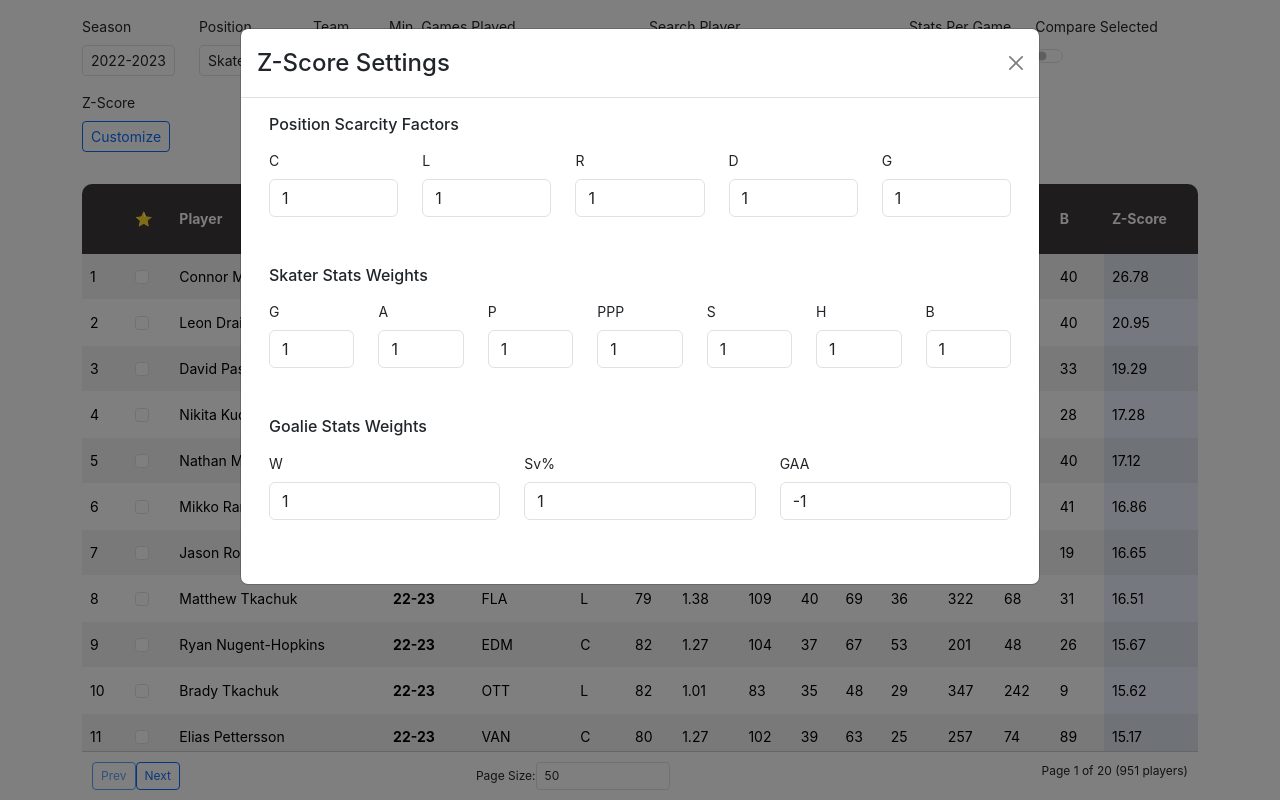
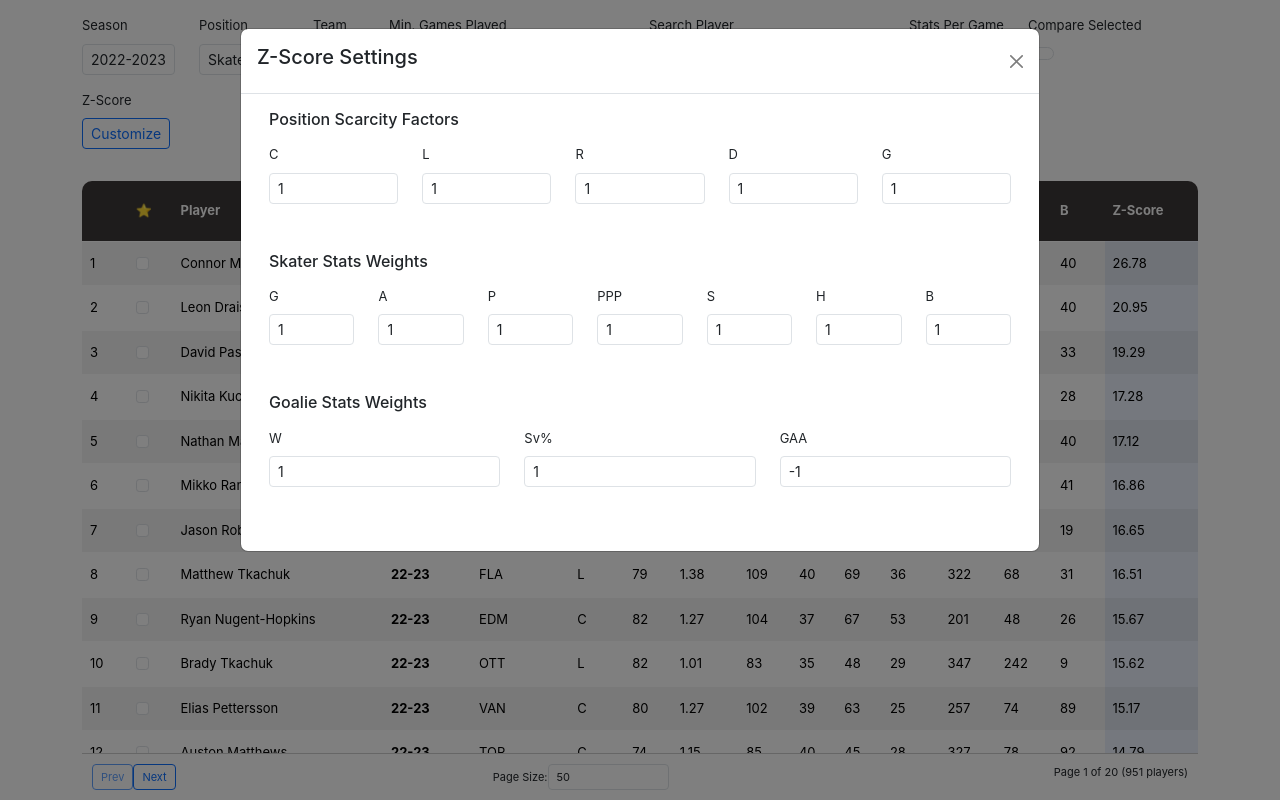
Before and after one commit to James37/nhl-fantasy-helper, a React (Create React App) app: page / in a window 1280 px wide. Both pictures are taken after a click on the button "Customize". Shown: the top 800 px of the page. Built offline with nearby package versions, Linux system fonts and the light colour scheme.

Commit message:
-css adjustments

```diff
--- a/src/components/Filters/ZScoreFilter.js
+++ b/src/components/Filters/ZScoreFilter.js
@@ -114,7 +114,7 @@ const ZScoreFilter = () => {
         size="lg"
       >
         <Modal.Header closeButton>
-          <Modal.Title>Z-Score Settings</Modal.Title>
+          <h5>Z-Score Settings</h5>
         </Modal.Header>
         <Modal.Body>
           <Container>
@@ -135,6 +135,7 @@ const ZScoreFilter = () => {
                             </Form.Label>
                             <Form.Control
                               type="number"
+                              size="sm"
                               placeholder={`Enter Scarcity Factor for ${
                                 headers.find(
                                   (header) => header.key === position
@@ -171,6 +172,7 @@ const ZScoreFilter = () => {
                             </Form.Label>
                             <Form.Control
                               type="number"
+                              size="sm"
                               name={stat}
                               placeholder={`Enter Weight for ${
                                 headers.find((header) => header.key === stat)
@@ -207,6 +209,7 @@ const ZScoreFilter = () => {
                             </Form.Label>
                             <Form.Control
                               type="number"
+                              size="sm"
                               name={stat}
                               placeholder={`Enter Weight for ${
                                 headers.find((header) => header.key === stat)
--- a/src/index.scss
+++ b/src/index.scss
@@ -5,7 +5,7 @@ body {
     sans-serif;
   -webkit-font-smoothing: antialiased;
   -moz-osx-font-smoothing: grayscale;
-  font-size: 14px;
+  font-size: 13px;
 }
 
 code {
@@ -33,8 +33,8 @@ td.sorted {
   th {
     background: rgb(61, 56, 56);
     color: #fafafa;
-    padding-top: 1.5rem;
-    padding-bottom: 1.5rem;
+    padding-top: 1.25rem;
+    padding-bottom: 1.25rem;
   }
 
   tr {
@@ -48,11 +48,11 @@ td.sorted {
 }
 
 .table-pagination {
-  font-size: 12px;
+  font-size: 11px;
 
   button,
   input {
-    font-size: 12px;
+    font-size: 11px;
   }
 }
 
```
Also changed, not shown: 1 other file (tests, documents, lock files or other folders).
